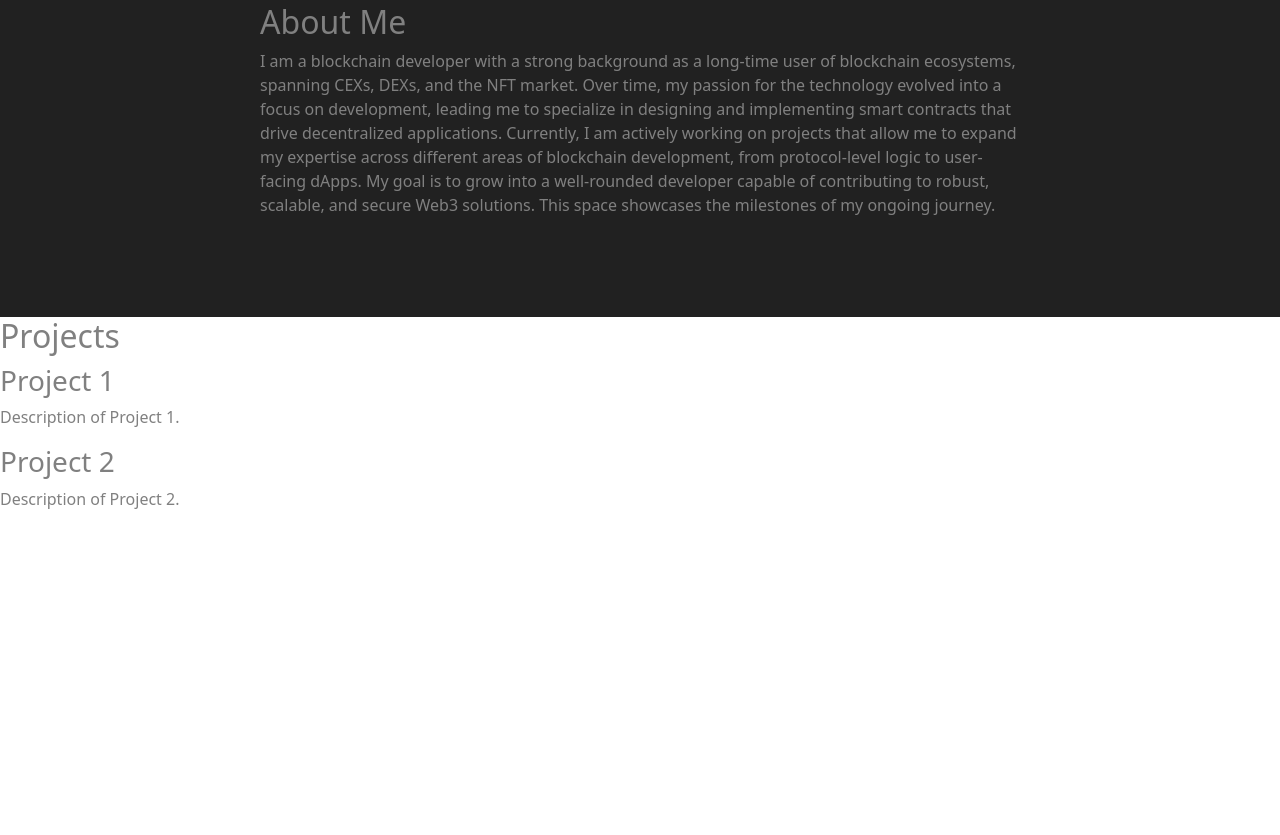
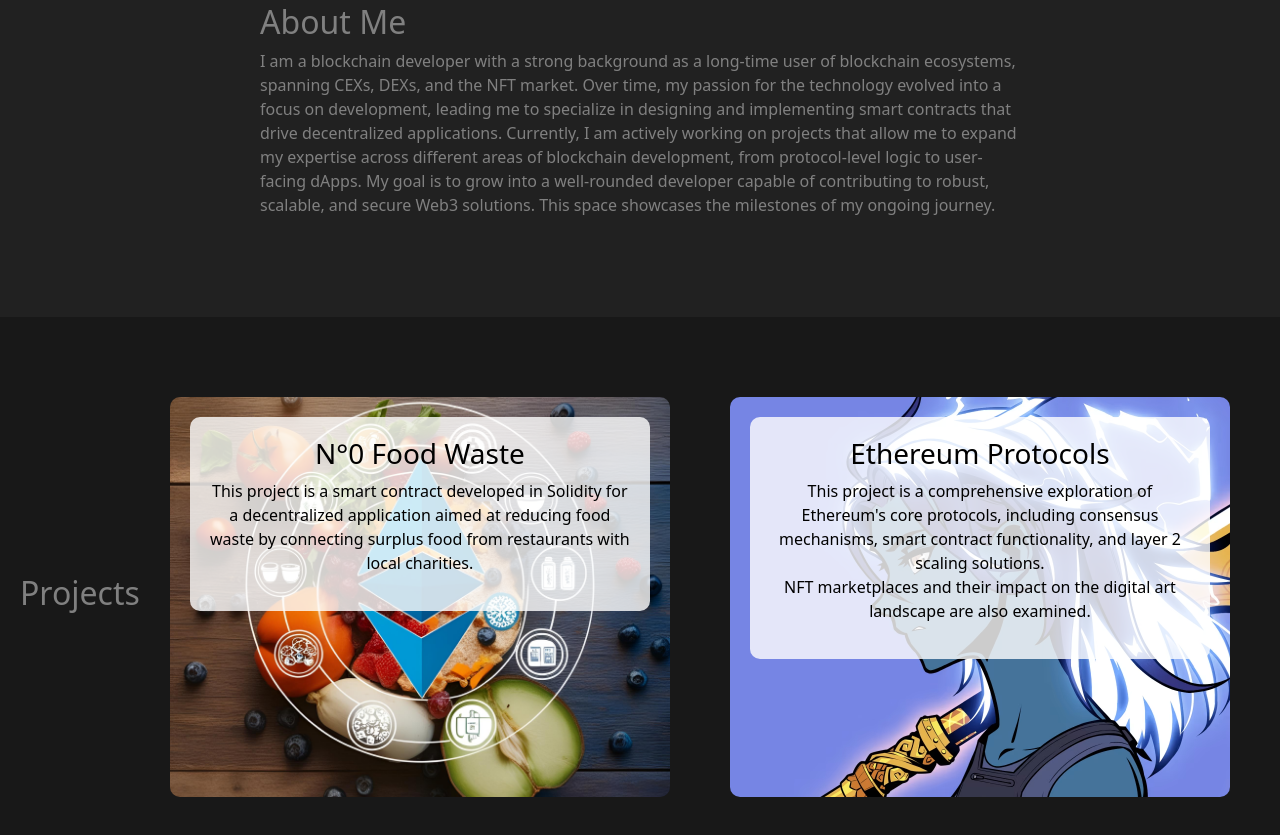
Before and after one commit to Gabry-BlockChain-Dvlp/My-First-Site, a plain HTML site: page index.html in a window 1280 px wide. Shown: the part 897-1732 px from the top of the page. Before the commit the page ends 1424 px from the top, so only its background shows below. Drawn offline with nearby package versions, Linux system fonts and the light colour scheme.

Commit message:
Update project section in index.html and add new styles for project items in style.css

```diff
--- a/assets/css/style.css
+++ b/assets/css/style.css
@@ -123,7 +123,7 @@ header .menu-btn:checked + .menu-icon .menu-icon-bar::after {
     }
 }
 .showcase {
-    min-height: 100vh;
+    height: 100vh;
     background: url('/assets/img/pexels-jievani-64453116-8185629.jpg') no-repeat center center/cover;
     text-align: center;
     color: rgb(0, 0, 0);
@@ -155,3 +155,61 @@ header .menu-btn:checked + .menu-icon .menu-icon-bar::after {
     padding: 0 20px;
     color: grey;
 }
+
+/* .projects-content {
+    color: grey;
+    margin-left: 40px;
+}    */
+
+.projects-content {
+    padding: 60px 20px;
+    background-color: #181818;
+    text-align: center;
+    display: flex;
+    justify-content: center;
+    align-items: center;
+    width: 100%;
+    height: auto;
+}
+
+.project-item1 {
+    background: url('/assets/img/blockchain\ basata\ su\ ethereum\ in\ un\ contesto\ food.jpg') no-repeat center center/cover;
+    background-color: #212121;
+    margin: 20px auto;
+    padding: 20px;
+    border-radius: 10px;
+    max-width: 500px;
+    color: black;
+    width: 100%;
+    height: 50vh;
+    transition: transform 0.3s ease,
+                box-shadow 0.3s ease;
+    transform: translateY(0);
+}
+
+.project-item2 {
+    background: url('/assets/img/aHR0cHM6Ly9lbGVtZW50YWxzLWltYWdlcy5henVraS5jb20vN2E3YWEyZWEtZTQ5Yi00OGJmLWFiYTYtMGU3YzRmYmIzNDBhLnBuZw==.avif') no-repeat center center/cover;
+    background-color: #212121;
+    margin: 20px auto;
+    padding: 20px;
+    border-radius: 10px;
+    max-width: 500px;
+    color: black;
+    width: 100%;
+    height: 50vh;
+    transition: transform 0.3s ease,
+                box-shadow 0.3s ease;
+    transform: translateY(0);
+}
+
+.Description {
+    background-color: rgba(255, 255, 255, 0.8);
+    display: inline-block;
+    padding: 20px;
+    border-radius: 10px;
+}
+
+.project-item1:hover, .project-item2:hover {
+    box-shadow: 4px 4px 8px rgba(0, 0, 0, .3);
+    transform: scale(1.05);
+}
--- a/index.html
+++ b/index.html
@@ -39,14 +39,21 @@ Currently, I am actively working on projects that allow me to expand my expertis
     </section>
     <section class="projects" id="projects">
         <div class="projects-content">
-            <h2>Projects</h2>
-            <div class="project-item">
-                <h3>Project 1</h3>
-                <p>Description of Project 1.</p>
+            <div style="display: flex; flex-direction: column; align-items: center;">
+                <h2 style="margin-top: 0;">Projects</h2>
             </div>
-            <div class="project-item">
-                <h3>Project 2</h3>
-                <p>Description of Project 2.</p>
+            <div class="project-item1">
+                <div class="Description">
+                <h3>N°0 Food Waste</h3>
+                <p>This project is a smart contract developed in Solidity for a decentralized application aimed at reducing food waste by connecting surplus food from restaurants with local charities.</p>
+                </div>
+            </div>
+            <div class="project-item2">
+                <div class="Description">
+                <h3>Ethereum Protocols</h3>
+                <p>This project is a comprehensive exploration of Ethereum's core protocols, including consensus mechanisms, smart contract functionality, and layer 2 scaling solutions. <br>
+                 NFT marketplaces and their impact on the digital art landscape are also examined.</p>
+                 </div>
             </div>
         </div>
     </section>
```
Also changed, not shown: assets/img/aHR0cHM6Ly9lbGVtZW50YWxzLWltYWdlcy5henVraS5jb20vN2E3YWEyZWEtZTQ5Yi00OGJmLWFiYTYtMGU3YzRmYmIzNDBhLnBuZw==.avif (added), assets/img/blockchain basata su ethereum in un contesto food.jpg (added), assets/img/foto.curriculum.jpg (added).
